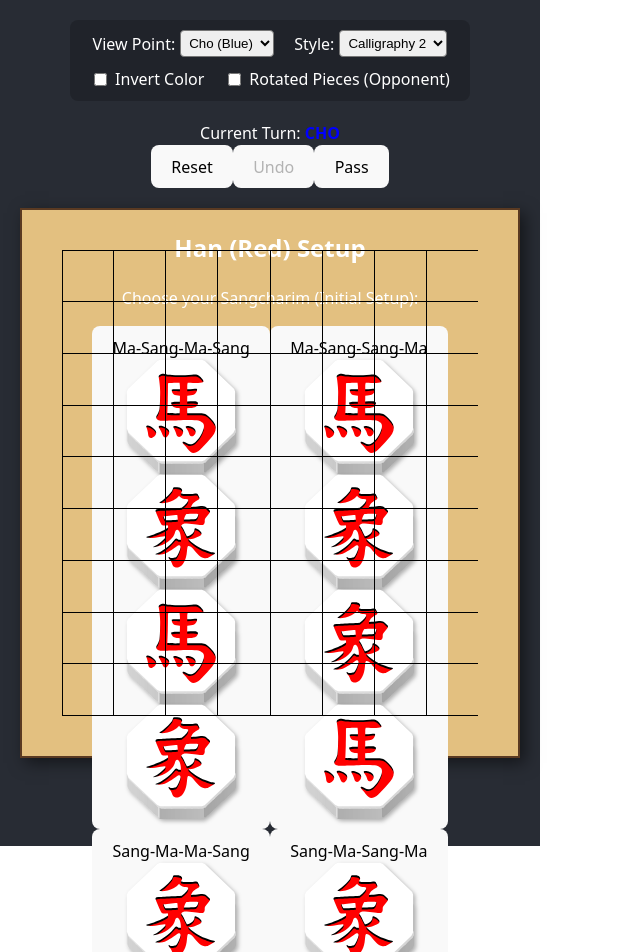
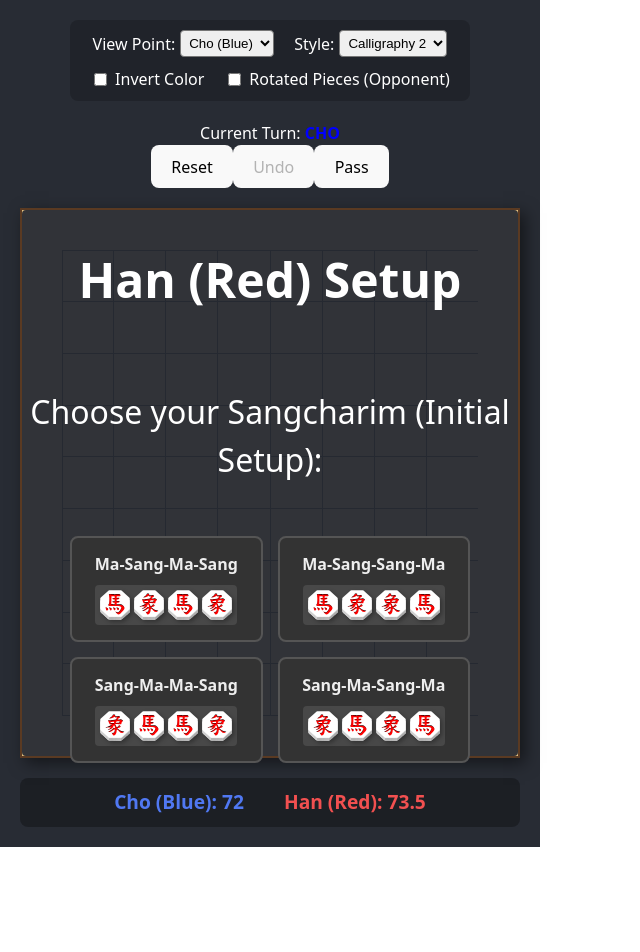
Before and after one commit to yeseoLee/janggi, a React app in the folder frontend/: page / in a window 1280 px wide. Shown: the top 952 px of the page, without its empty margins (0-640 px from the left). After the commit the page ends 847 px from the top, so only its background shows below. Built offline with nearby package versions, Linux system fonts and the light colour scheme; the HTML template or start-up script is replaced by a standard one.

Commit message:
fix: Restore missing CSS for UI/Score/Setup and fix layout

```diff
--- a/frontend/src/components/Board.css
+++ b/frontend/src/components/Board.css
@@ -172,3 +172,129 @@
 .piece-layer.rotated-view .piece {
   transform: rotate(180deg);
 }
+
+/* --- Overlays & Notifications --- */
+
+.overlay {
+    position: absolute;
+    top: 0; left: 0; width: 100%; height: 100%;
+    background: rgba(0, 0, 0, 0.85);
+    display: flex;
+    flex-direction: column;
+    justify-content: center;
+    align-items: center;
+    color: white;
+    font-size: 2em;
+    z-index: 100;
+    border-radius: 4px;
+}
+
+.winner-overlay > div {
+    margin-bottom: 20px;
+}
+
+.check-alert {
+  position: absolute;
+  top: 50%;
+  left: 50%;
+  transform: translate(-50%, -50%);
+  color: red;
+  font-size: 3em;
+  font-weight: bold;
+  text-shadow: 2px 2px 5px black;
+  z-index: 90;
+  pointer-events: none;
+  animation: flash 2s infinite;
+}
+
+@keyframes flash {
+  0% { opacity: 1; }
+  50% { opacity: 0; }
+  100% { opacity: 1; }
+}
+
+/* --- Score Board --- */
+
+.score-board {
+  display: flex;
+  gap: 40px;
+  background: rgba(0,0,0,0.3);
+  padding: 10px 30px;
+  border-radius: 8px;
+  font-size: 1.2em;
+  font-weight: bold;
+  margin-top: 10px;
+  justify-content: center;
+}
+
+.score-item.cho { color: #5078f2; }
+.score-item.han { color: #f25050; }
+
+/* --- Setup UI --- */
+
+.setup-overlay {
+    background: rgba(40, 44, 52, 0.95);
+    z-index: 200;
+}
+
+/* 2x2 Grid Layout for Setup Options */
+.setup-options {
+    display: grid;
+    grid-template-columns: 1fr 1fr;
+    gap: 15px;
+    margin-top: 20px;
+    width: 100%;
+    max-width: 400px;
+}
+
+.setup-btn {
+    display: flex;
+    flex-direction: column;
+    align-items: center;
+    justify-content: center;
+    padding: 15px;
+    border: 2px solid #555;
+    background: #333;
+    border-radius: 8px;
+    cursor: pointer;
+    transition: all 0.2s;
+    width: 100%; /* Fill grid cell */
+    box-sizing: border-box;
+    color: #eee;
+}
+
+.setup-btn:hover {
+    background: #444;
+    border-color: #888;
+    transform: translateY(-2px);
+}
+
+.setup-label {
+    margin-bottom: 10px;
+    font-size: 1rem;
+    font-weight: bold;
+}
+
+.setup-preview {
+    display: flex;
+    flex-direction: row; /* Horizontal alignment */
+    gap: 4px;
+    background: rgba(255, 255, 255, 0.1);
+    padding: 5px;
+    border-radius: 4px;
+}
+
+/* Restrict Piece Size for Setup */
+.setup-piece {
+    width: 30px;
+    height: 30px;
+    display: flex;
+    justify-content: center;
+    align-items: center;
+}
+
+/* Ensure inner piece image fits */
+.setup-piece .piece img {
+    width: 100%;
+    height: 100%;
+}
```
